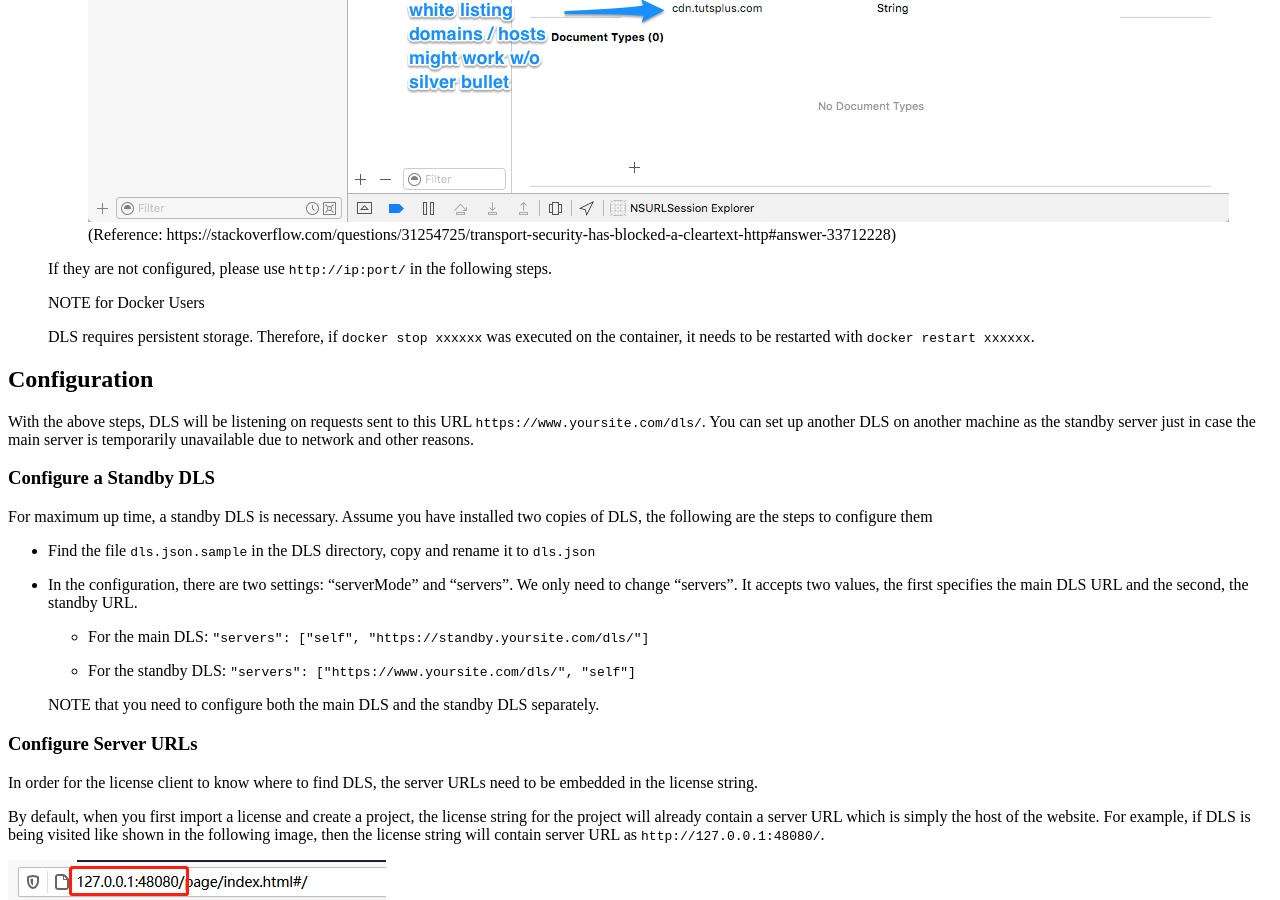
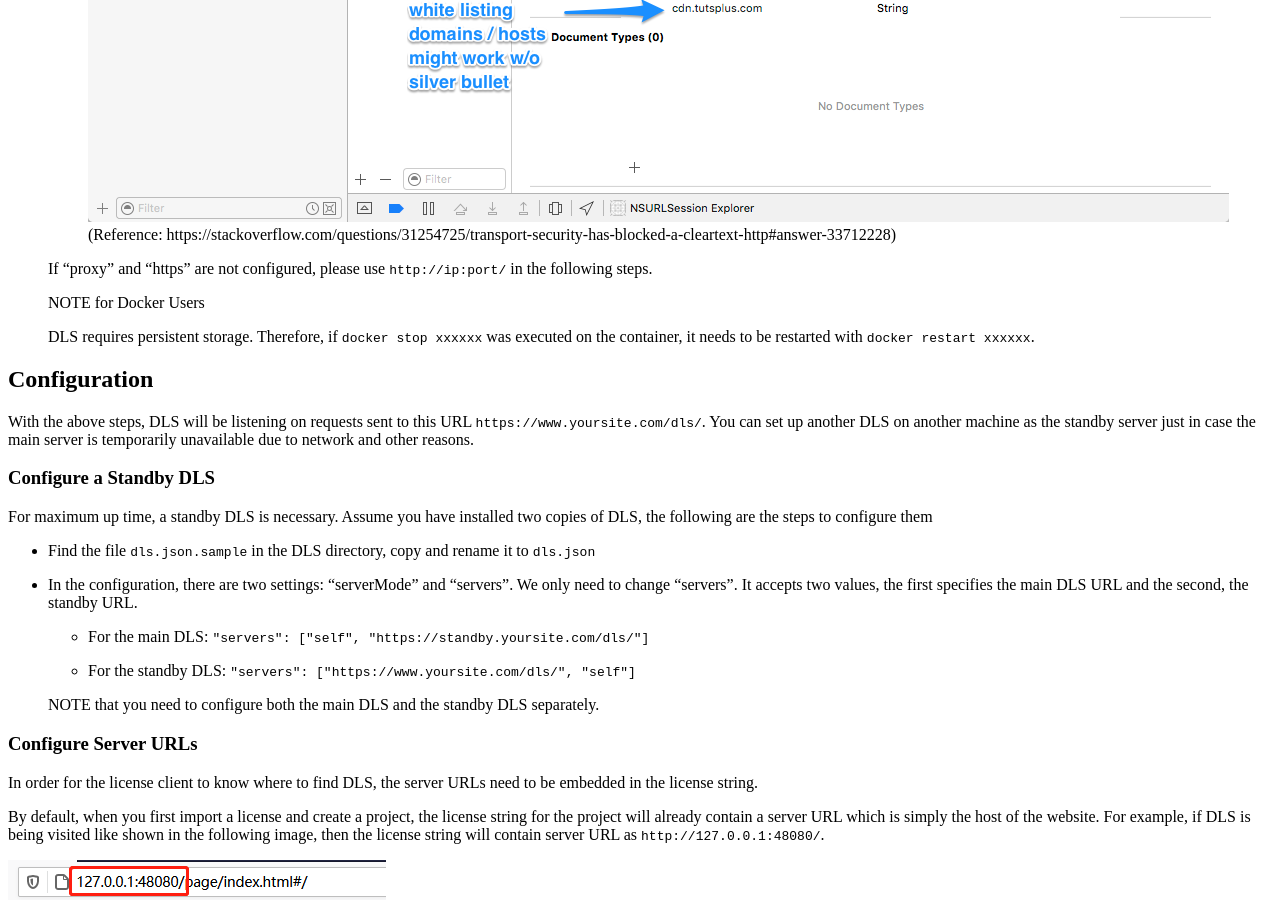
Before and after one commit to dynamsoft-docs/license-server-docs, a Jekyll site: the page built from selfhosting/DLSonLinux.md, in a window 1280 px wide and 900 px high, scrolled down 2494 px. Built offline with Jekyll 4.4.1, drawn with Linux system fonts in a browser that asks for light colours.

Commit message:
Update DLSonLinux.md

```diff
--- a/selfhosting/DLSonLinux.md
+++ b/selfhosting/DLSonLinux.md
@@ -96,7 +96,7 @@ If you see the above page, DLS is installed correctly and is ready to process re
 > * SDKs for Javascript without a local service (like Dynamsoft BarcodeReader Javascript Edition).
 > * SDKs for iOS (unless the user makes an exception for the application). ![dls iOS allow http]({{site.assets}}imgs/dls-iOS-allow-http.png) (Reference: https://stackoverflow.com/questions/31254725/transport-security-has-blocked-a-cleartext-http#answer-33712228)
 >
-> If they are not configured, please use `http://ip:port/` in the following steps.
+> If "proxy" and "https" are not configured, please use `http://ip:port/` in the following steps.
 
 > NOTE for Docker Users
 >
```
